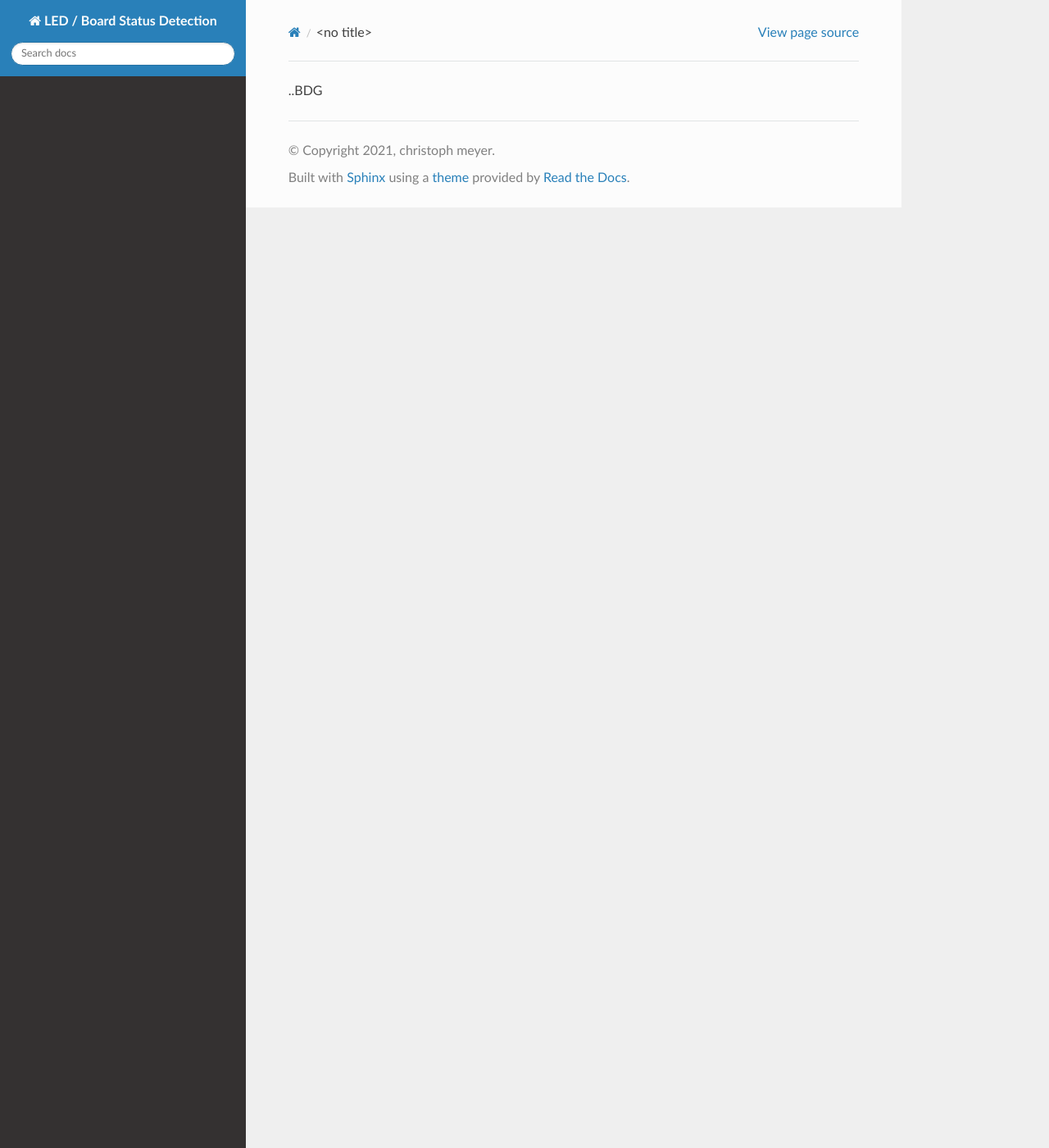
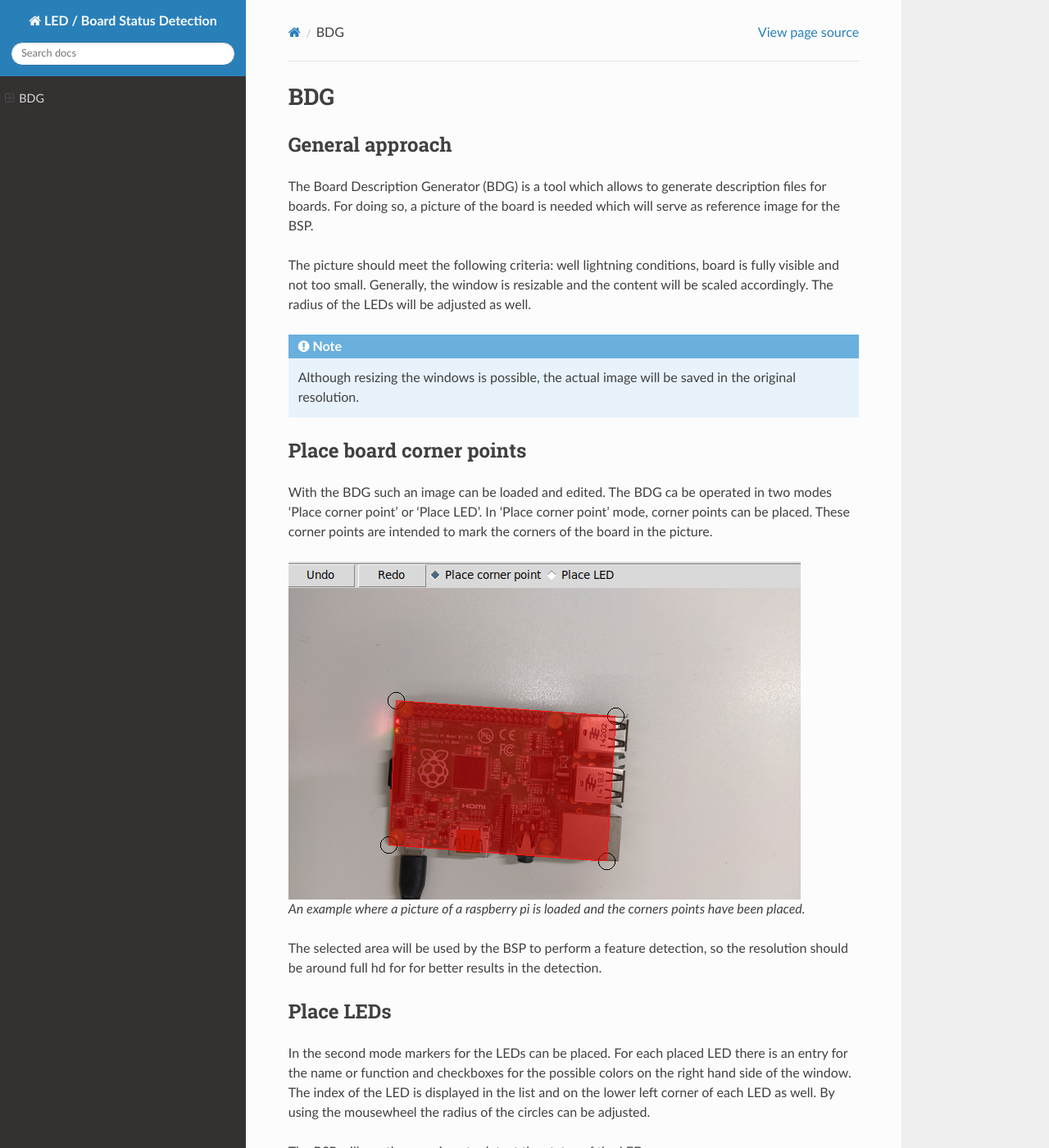
Before and after one commit to SE-Projekt-LED-Detection/LED-Detection, a Sphinx documentation site: the page built from docs/source/entities/BDG.rst, in a window 1280 px wide and 1400 px high. Shown: the whole window at 82% size. Built offline with Sphinx 7.4.7 and the Read the Docs theme 2.0.0, drawn with Linux system fonts in a browser that asks for light colours; some of the changed text lies outside the part shown.

Commit message:
doc: partly add docs for BDG with example picture

```diff
--- a/docs/source/conf.py
+++ b/docs/source/conf.py
@@ -11,8 +11,8 @@
 # documentation root, use os.path.abspath to make it absolute, like shown here.
 #
 import os
-# import sys
-# sys.path.insert(0, os.path.abspath('.'))
+import sys
+sys.path.insert(0, os.path.abspath('../..'))
 
 
 # -- Project information -----------------------------------------------------
--- a/docs/source/entities/BDG.rst
+++ b/docs/source/entities/BDG.rst
@@ -1 +1,38 @@
-..BDG
+BDG
+========================================================
+
+General approach
+--------------------------------------
+The Board Description Generator (BDG) is a tool which allows to generate description files for boards. For doing so, a
+picture of the board is needed which will serve as reference image for the BSP.
+
+The picture should meet the following criteria: well lightning conditions, board is fully visible and not too small.
+Generally, the window is resizable and the content will be scaled accordingly. The radius of the LEDs will be adjusted
+as well.
+
+.. note::
+    Although resizing the windows is possible, the actual image will be saved in the original resolution.
+
+Place board corner points
+--------------------------------------
+
+With the BDG such an image can be loaded and edited. The BDG ca be operated in two modes 'Place corner point' or 'Place LED'.
+In 'Place corner point' mode, corner points can be placed. These corner points are intended to mark the corners of the
+board in the picture.
+
+.. figure:: images/bdg/example_corner_points.png
+
+    An example where a picture of a raspberry pi is loaded and the corners points have been placed.
+
+The selected area will be used by the BSP to perform a feature detection, so the resolution should be around full hd for
+for better results in the detection.
+
+Place LEDs
+--------------------------------------
+
+In the second mode markers for the LEDs can be placed. For each placed LED there is an entry for the name or function
+and checkboxes for the possible colors on the right hand side of the window. The index of the LED is displayed in the
+list and on the lower left corner of each LED as well. By using the mousewheel the radius of the circles can be adjusted.
+
+
+The BSP will use these regions to detect the status of the LED.
```
Also changed, not shown: docs/source/entities/images/bdg/example_corner_points.png (added).
